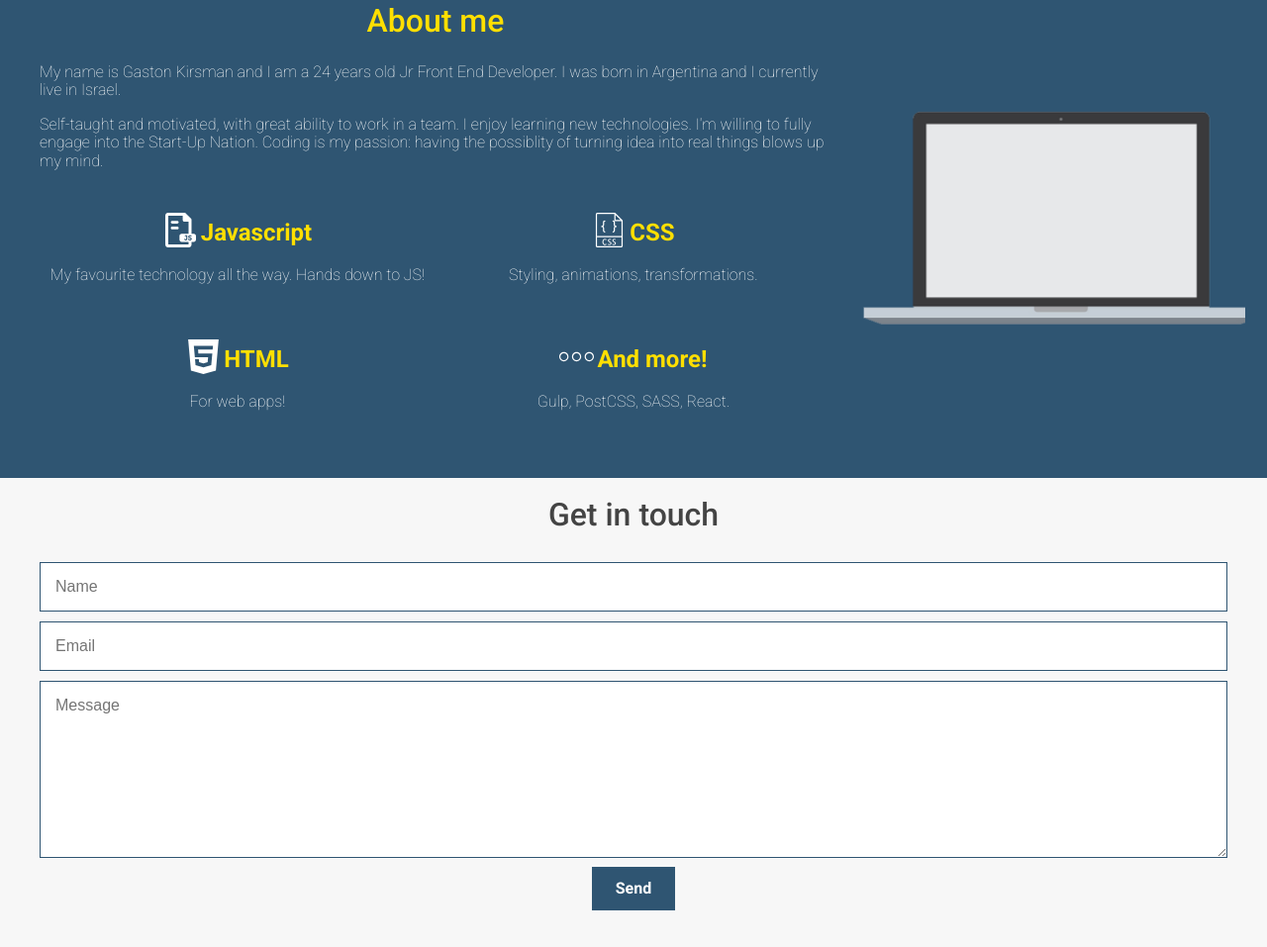
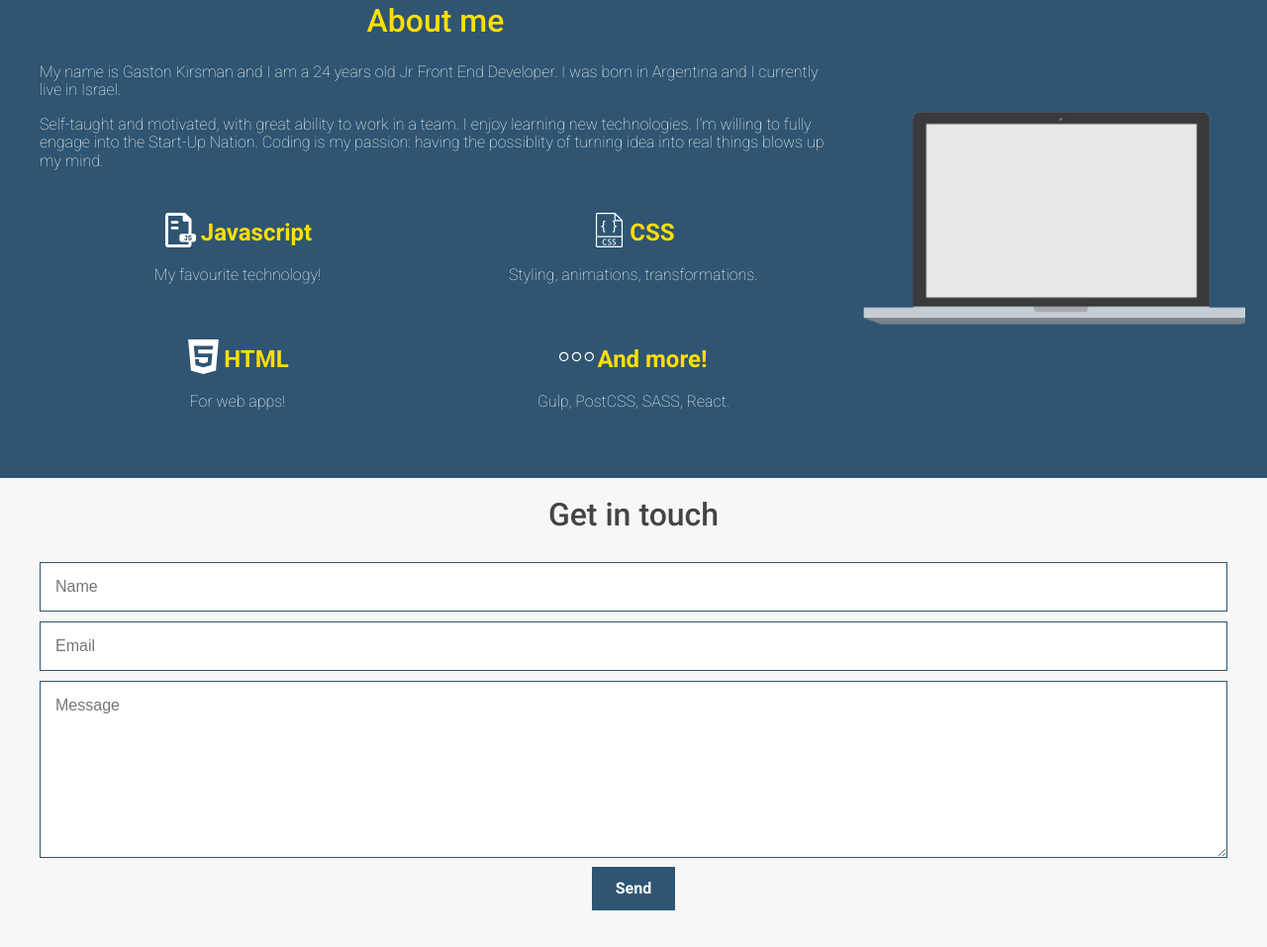
Before and after one commit to gastikirs/portfolio, a website: page app/index.html in a window 1280 px wide. Shown: the part 1236-2193 px from the top of the page at 99% size. Drawn offline with Linux system fonts and the light colour scheme.

Commit message:
js text changed in index

```diff
--- a/app/index.html
+++ b/app/index.html
@@ -149,7 +149,7 @@
 							<div class="row__medium-6">
 								<div class="technology">
 									<h2 class="technology__title"><img src="assets/images/icons/js-icon.svg" class="technology__icon">Javascript</h2>
-									<p>My favourite technology all the way. Hands down to JS!</p>
+									<p>My favourite technology!</p>
 								</div>
 
 								<div class="technology">
```
Also changed, not shown: docs/index.html (+1 -1 lines).
